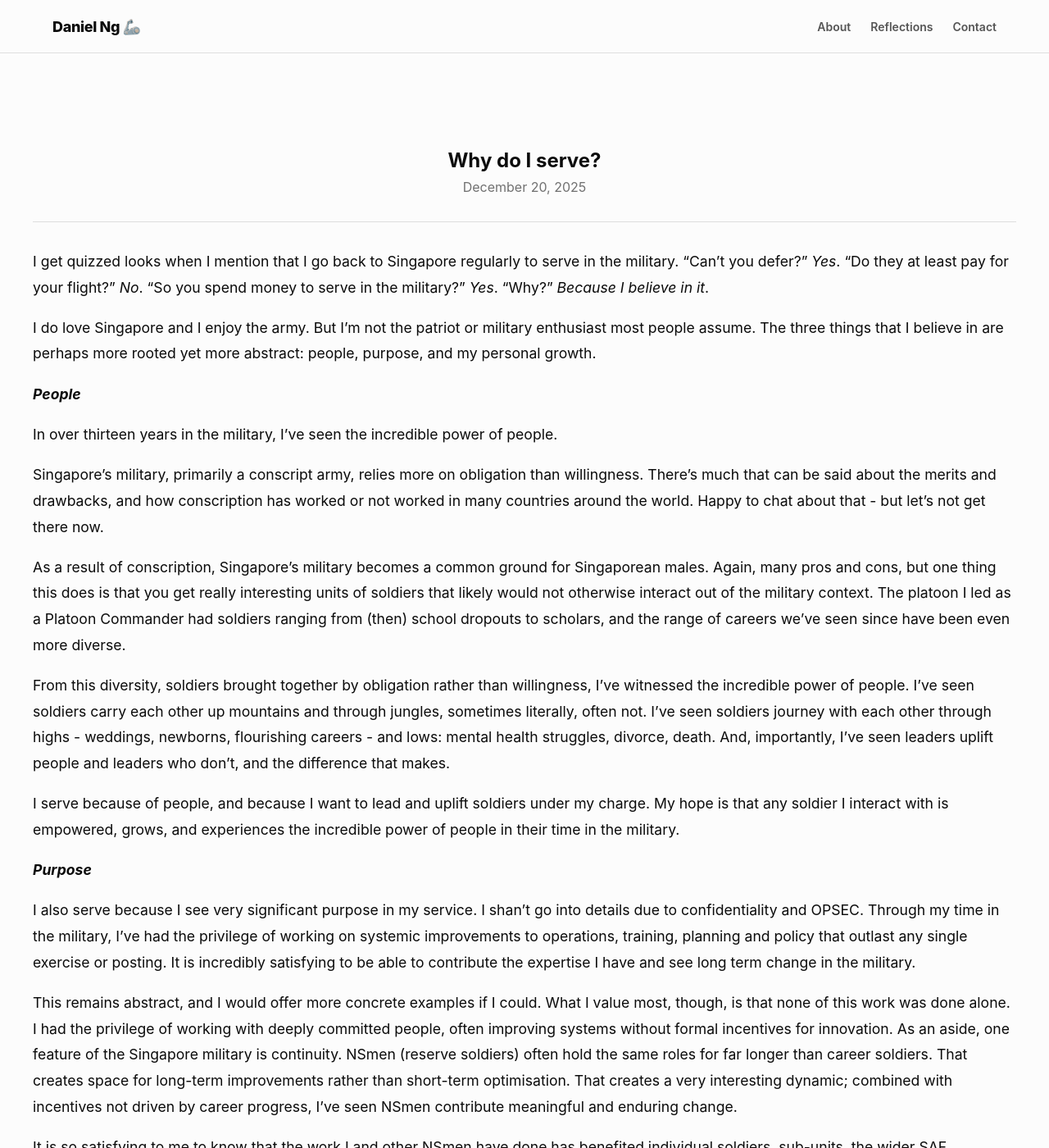
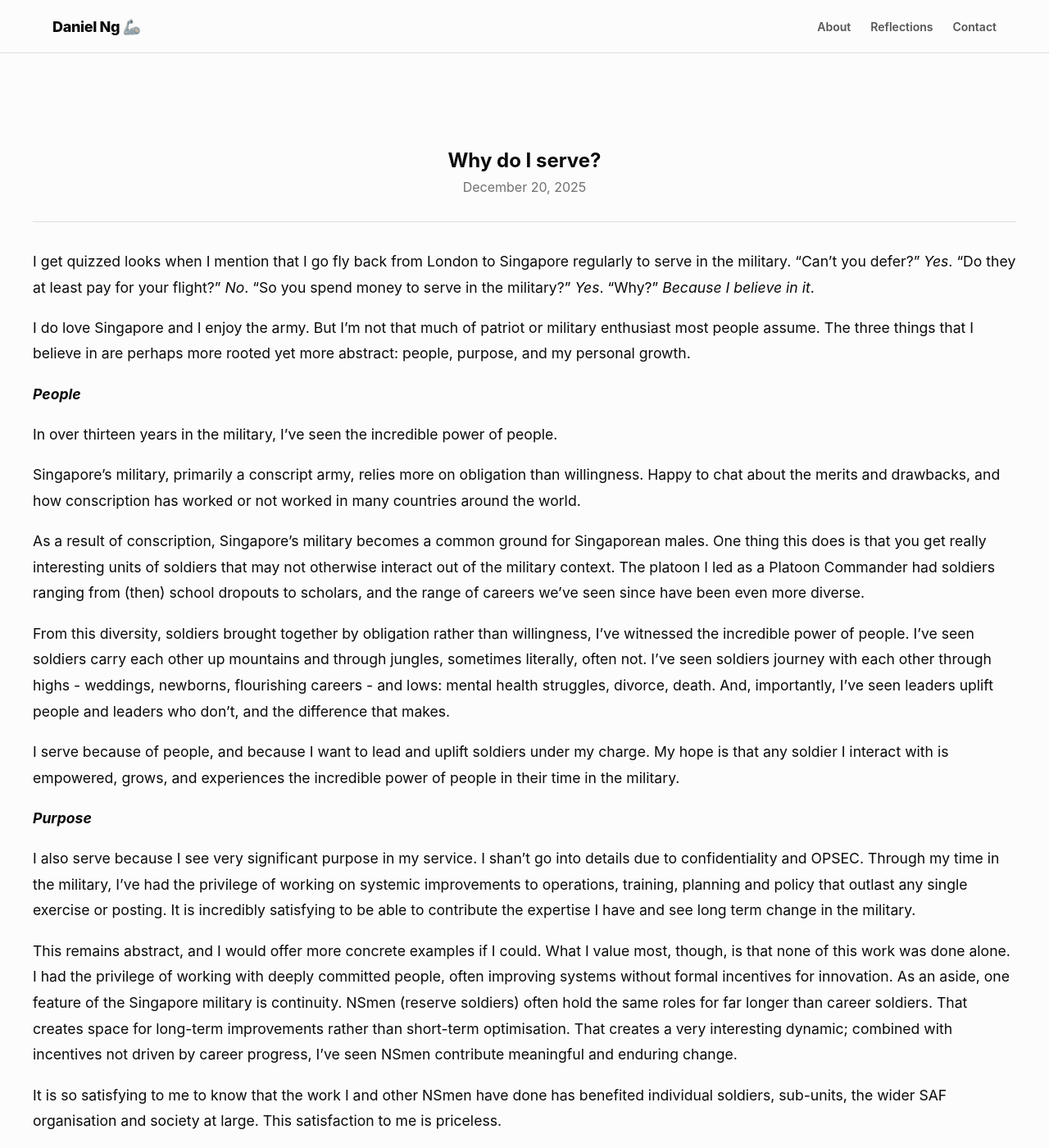
Before and after one commit to dn-mz/website, a Jekyll site: the page built from _posts/2025-12-20-ICT-2.md, in a window 1280 px wide and 1400 px high. Shown: the whole window at 82% size. Built offline with Jekyll 4.4.1, drawn with Linux system fonts in a browser that asks for light colours; some of the changed text lies outside the part shown.

Commit message:
update to army post

```diff
--- a/_posts/2025-12-20-ICT-2.md
+++ b/_posts/2025-12-20-ICT-2.md
@@ -7,17 +7,17 @@ tags: [military]
 image: /daniel-photo.jpg
 ---
 
-I get quizzed looks when I mention that I go back to Singapore regularly to serve in the military. "Can't you defer?" *Yes*. "Do they at least pay for your flight?" *No*. "So you spend money to serve in the military?" *Yes*. "Why?" *Because I believe in it*.
+I get quizzed looks when I mention that I go fly back from London to Singapore regularly to serve in the military. "Can't you defer?" *Yes*. "Do they at least pay for your flight?" *No*. "So you spend money to serve in the military?" *Yes*. "Why?" *Because I believe in it*.
 
-I do love Singapore and I enjoy the army. But I’m not the patriot or military enthusiast most people assume. The three things that I believe in are perhaps more rooted yet more abstract: people, purpose, and my personal growth.
+I do love Singapore and I enjoy the army. But I’m not that much of patriot or military enthusiast most people assume. The three things that I believe in are perhaps more rooted yet more abstract: people, purpose, and my personal growth.
 
 __*People*__
 
 In over thirteen years in the military, I've seen the incredible power of people.
 
-Singapore’s military, primarily a conscript army, relies more on obligation than willingness. There's much that can be said about the merits and drawbacks, and how conscription has worked or not worked in many countries around the world. Happy to chat about that - but let's not get there now.
+Singapore’s military, primarily a conscript army, relies more on obligation than willingness. Happy to chat about the merits and drawbacks, and how conscription has worked or not worked in many countries around the world.
 
-As a result of conscription, Singapore's military becomes a common ground for Singaporean males. Again, many pros and cons, but one thing this does is that you get really interesting units of soldiers that likely would not otherwise interact out of the military context. The platoon I led as a Platoon Commander had soldiers ranging from (then) school dropouts to scholars, and the range of careers we've seen since have been even more diverse.
+As a result of conscription, Singapore's military becomes a common ground for Singaporean males. One thing this does is that you get really interesting units of soldiers that may not otherwise interact out of the military context. The platoon I led as a Platoon Commander had soldiers ranging from (then) school dropouts to scholars, and the range of careers we've seen since have been even more diverse.
 
 From this diversity, soldiers brought together by obligation rather than willingness, I've witnessed the incredible power of people. I’ve seen soldiers carry each other up mountains and through jungles, sometimes literally, often not. I've seen soldiers journey with each other through highs - weddings, newborns, flourishing careers - and lows: mental health struggles, divorce, death. And, importantly, I've seen leaders uplift people and leaders who don't, and the difference that makes.
 
@@ -31,8 +31,6 @@ This remains abstract, and I would offer more concrete examples if I could. What
 
 It is so satisfying to me to know that the work I and other NSmen have done has benefited individual soldiers, sub-units, the wider SAF organisation and society at large. This satisfaction to me is priceless.
 
-Interestingly, much of how I think about AI and robotics today was shaped long before I worked on robots or transformer models. The military forces one to operate in messy, physical systems with incomplete information, where decisions affect people and consequences matter. The military honed skills I now take into robotics, as I think about data, deployment, systems and more; and I've grown significantly in leadership and resilience, much needed in an industry like robotics.
-
 __*Personal Growth*__
 
 Most people who serve in the military certainly have a sense of serving others (People) or a mission (Purpose) beyond oneself. I consider that to be true of myself as well. Yet one other huge reason for why I serve is that I've experienced incredible personal growth in the military.
@@ -42,6 +40,8 @@ Imagine being trusted with the lives of 35 soldiers at 20. Leading 150 at 22. Wo
 Parallel to that were the hard parts: difficult conversations, intense tekan sessions, failed missions, disagreement with seniors, being belittled (often with vulgarities) and more.
 
 I've grown significantly from my time in the military - in leadership, resilience, mental strength and so much more. And I serve because I know there is so much more room to grow, and also room to create space for others to likewise grow as people.
+
+Interestingly, much of how I think about AI and robotics today was shaped long before I worked on robots or transformer models. The military forces one to operate in messy, physical systems with incomplete information, where decisions affect people and consequences matter. The military honed skills I now take into robotics, as I think about data, deployment, systems and more; and I've grown significantly in leadership and resilience, much needed in an industry like robotics.
 
 So yes, I can defer. The Singapore military doesn't pay for my flights. And yes, I spend money to serve. But the more interesting questions to me really are:
 *Who do we choose to serve?*
```
